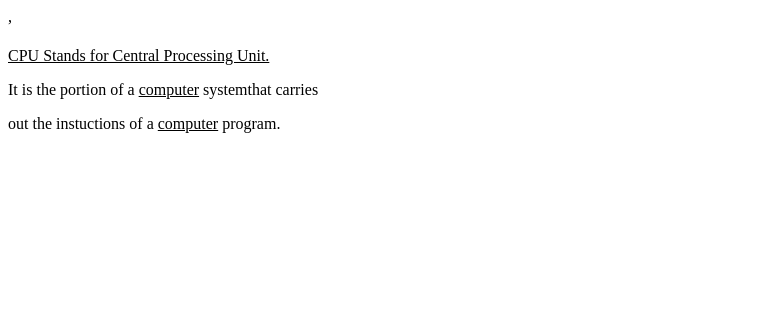
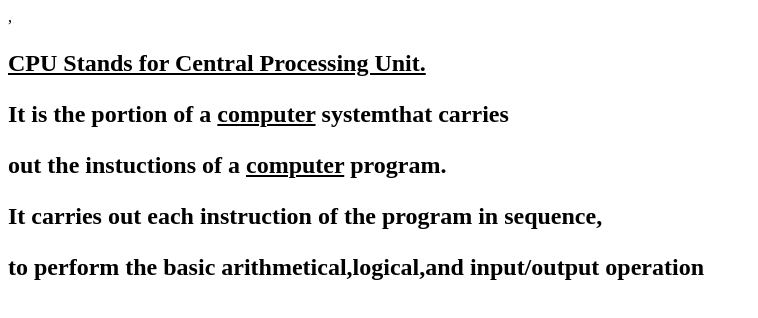
Before and after one commit to iamneo-production/baccdafeaeadadaeccdfffebaeceaec, a website: page public/index.html in a window 1280 px wide. Shown: the whole page, without its empty margins (0-758 px from the left). Drawn offline with Linux system fonts and the light colour scheme.

Commit message:
Backup Commit

```diff
--- a/public/index.html
+++ b/public/index.html
@@ -9,8 +9,10 @@
 </head>
 <body>,
     <h1><CPU></h1>
-        <u><p>CPU Stands for Central Processing Unit.</p></u>
+        <h2><u><p>CPU Stands for Central Processing Unit.</p></u>
         <p>It is the portion of a <u>computer</u> systemthat carries</p>
         out the instuctions of a <u>computer</u> program.</p>
+        <p>It carries out each instruction of the program in sequence,</p>
+        <p> to perform the basic arithmetical,logical,and input/output operation</p>
 </body>
 </html>
```
